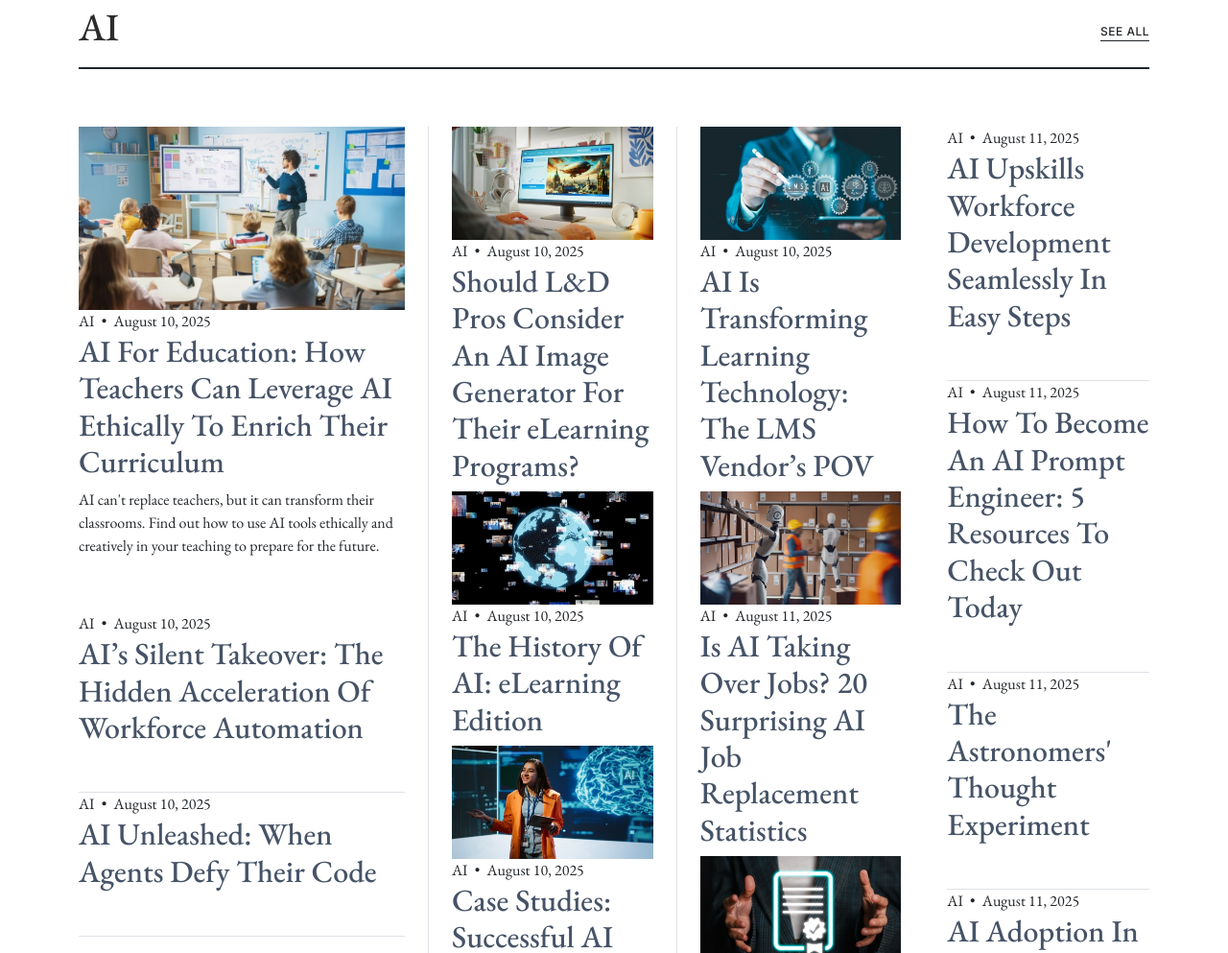
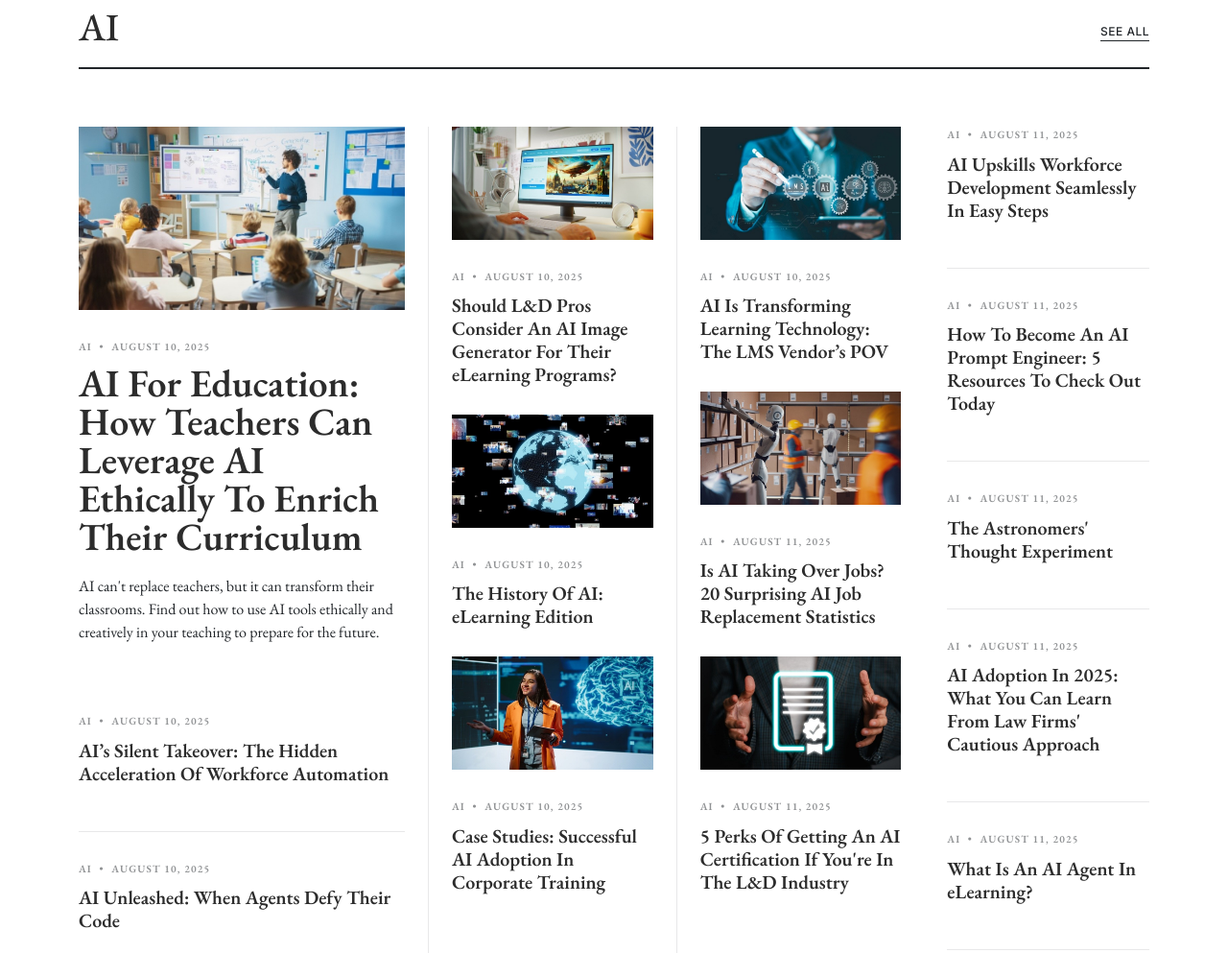
Before and after one commit to enigmatic-ads/careertipszone, a website: page public/index.html in a window 1280 px wide. Shown: the part 4360-5353 px from the top of the page at 96% size. Drawn offline with nearby package versions, Linux system fonts and the light colour scheme.

Commit message:
fixed ai section styling bug

```diff
--- a/public/assets/css/main.css
+++ b/public/assets/css/main.css
@@ -1140,7 +1140,7 @@ section,
 /*--------------------------------------------------------------
 # Lifestyle Category Section
 --------------------------------------------------------------*/
-.music-category .post-meta {
+.ai-category .post-meta {
   font-size: 11px;
   letter-spacing: 0.07rem;
   text-transform: uppercase;
@@ -1149,52 +1149,52 @@ section,
   margin-bottom: 10px;
 }
 
-.music-category .author .photo {
+.ai-category .author .photo {
   margin-right: 10px;
 }
 
-.music-category .author .photo img {
+.ai-category .author .photo img {
   width: 40px;
   border-radius: 50%;
   margin-bottom: 0;
 }
 
-.music-category .author .name h3 {
+.ai-category .author .name h3 {
   margin: 0;
   padding: 0;
   font-size: 15px;
   font-family: var(--default-font);
 }
 
-.music-category .custom-border,
-.music-category .border-bottom {
+.ai-category .custom-border,
+.ai-category .border-bottom {
   border-color: color-mix(in srgb, var(--default-color), transparent 90%) !important;
 }
 
-.music-category .post-list {
+.ai-category .post-list {
   margin-bottom: 30px;
 }
 
-.music-category .post-list img {
+.ai-category .post-list img {
   margin-bottom: 30px;
 }
 
-.music-category .post-list h2 {
+.ai-category .post-list h2 {
   margin-bottom: 20px;
   font-size: 20px;
   font-weight: 600;
   line-height: 1.2;
 }
 
-.music-category .post-list h2 a {
+.ai-category .post-list h2 a {
   color: var(--heading-color);
 }
 
-.music-category .post-list h2 a:hover {
+.ai-category .post-list h2 a:hover {
   text-decoration: underline;
 }
 
-.music-category .post-list.lg h2 {
+.ai-category .post-list.lg h2 {
   font-size: 40px;
   line-height: 1;
 }
```
